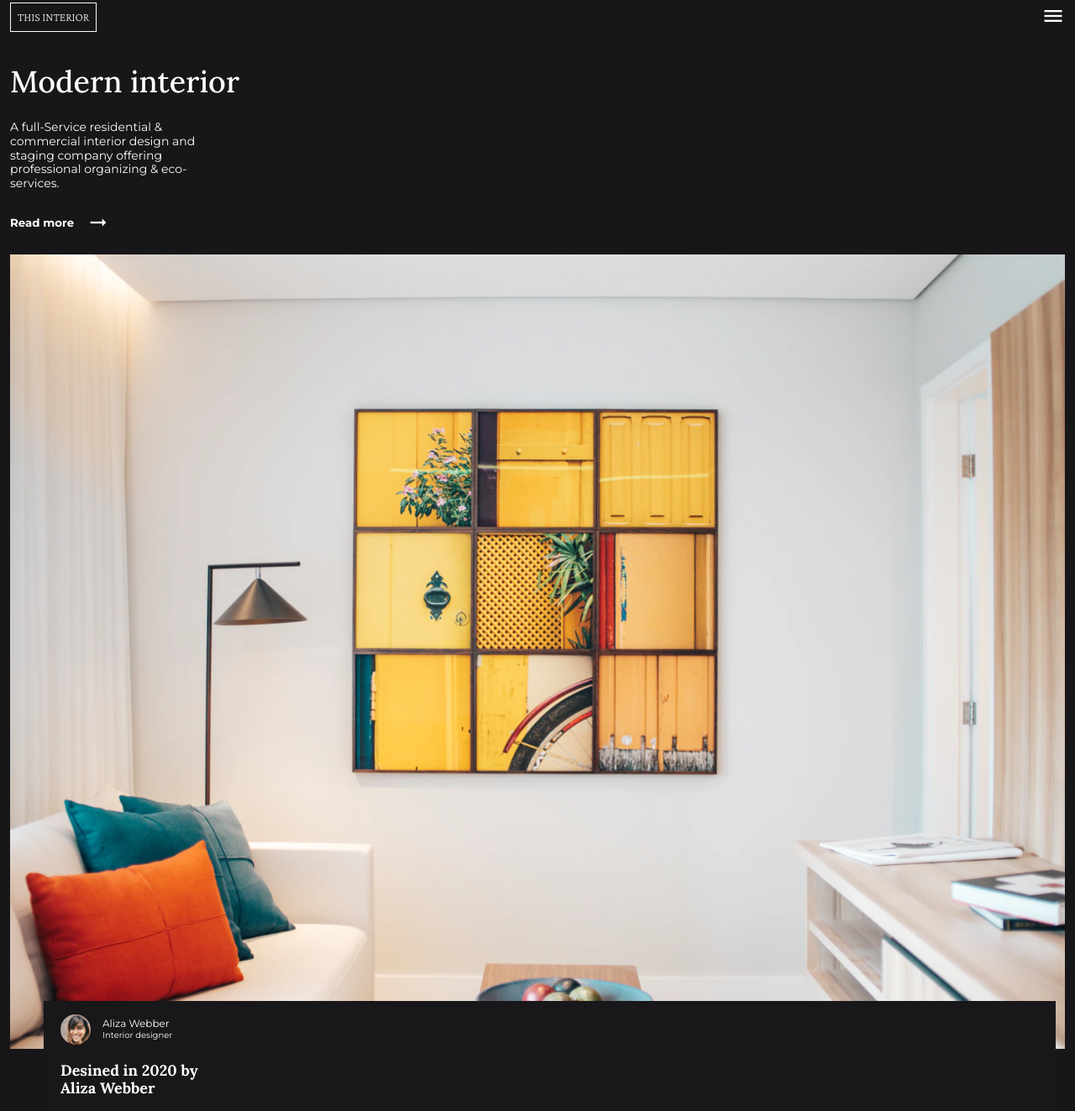
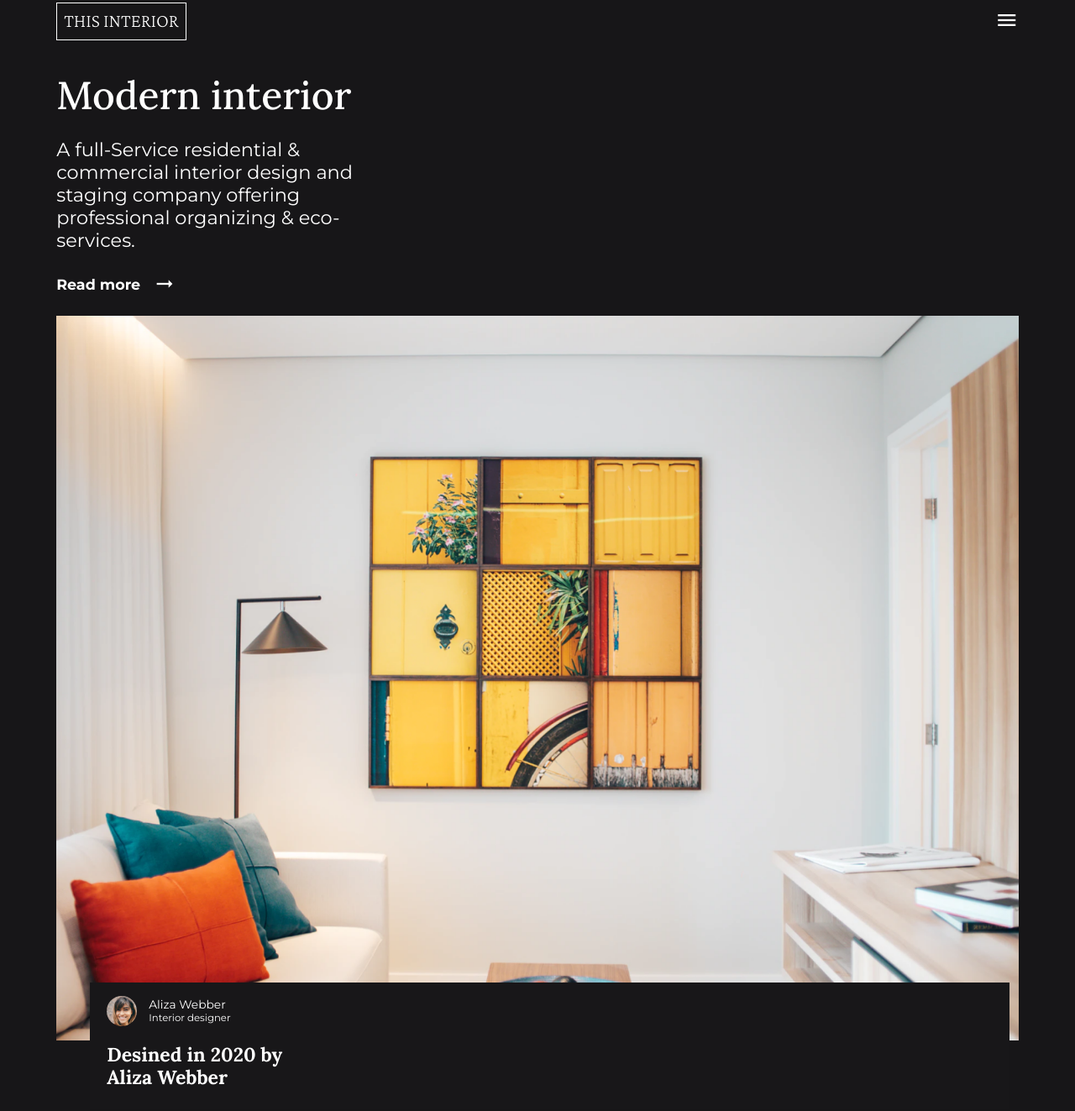
Before and after one commit to jjalbuenacabuyao/interior-consultant-master, a website: page index.html in a window 1280 px wide. Shown: the part 17-1340 px from the top of the page at 84% size. Drawn offline with nearby package versions, Linux system fonts and the light colour scheme.

Commit message:
used clamp for the font sizes

```diff
--- a/css/style.css
+++ b/css/style.css
@@ -90,11 +90,13 @@ a:visited {
 body {
   font-family: var(--ff-monserrat);
   font-size: var(--fs-14);
+  font-size: clamp(0.875rem, 0.65rem + 0.94vw, 1.5rem);
   line-height: 1.2;
   overflow-x: hidden;
   background-color: var(--clr-black);
   color: var(--clr-white);
   padding: 1.25rem 0.75rem 10rem;
+  padding-inline: clamp(0.75rem, -0.68rem + 6.10vw, 4.8125rem);
 }
 
 .page-header {
@@ -139,10 +141,12 @@ body {
 .text-container > h1 {
   font-size: var(--fs-36);
   font-weight: var(--fw-500);
+  font-size: clamp(2.25rem, 1.99rem + 1.13vw, 3rem);
 }
 
 .text-container > p {
   width: 15.625rem;
+  width: clamp(15.625rem, 12.10rem + 15.02vw, 25.625rem);
 }
 
 .read-more {
@@ -153,6 +157,8 @@ body {
   display: flex;
   align-items: center;
   gap: 0.9375rem;
+  font-size: var(--fs-14);
+  font-size: clamp(0.875rem, 0.79rem + 0.38vw, 1.125rem);
 }
 
 .post-container {
@@ -175,6 +181,7 @@ body {
   width: 13.125rem;
   font-weight: var(--fw-700);
   font-size: var(--fs-18);
+  font-size: clamp(1.125rem, 0.99rem + 0.56vw, 1.5rem);
 }
 
 .designer {
@@ -192,8 +199,10 @@ body {
 
 .designer-name {
   font-size: var(--fs-12);
+  font-size: clamp(0.75rem, 0.71rem + 0.19vw, 0.875rem);
 }
 
 .designer-role {
   font-size: var(--fs-10);
+  font-size: clamp(0.625rem, 0.58rem + 0.19vw, 0.75rem);
 }
```
